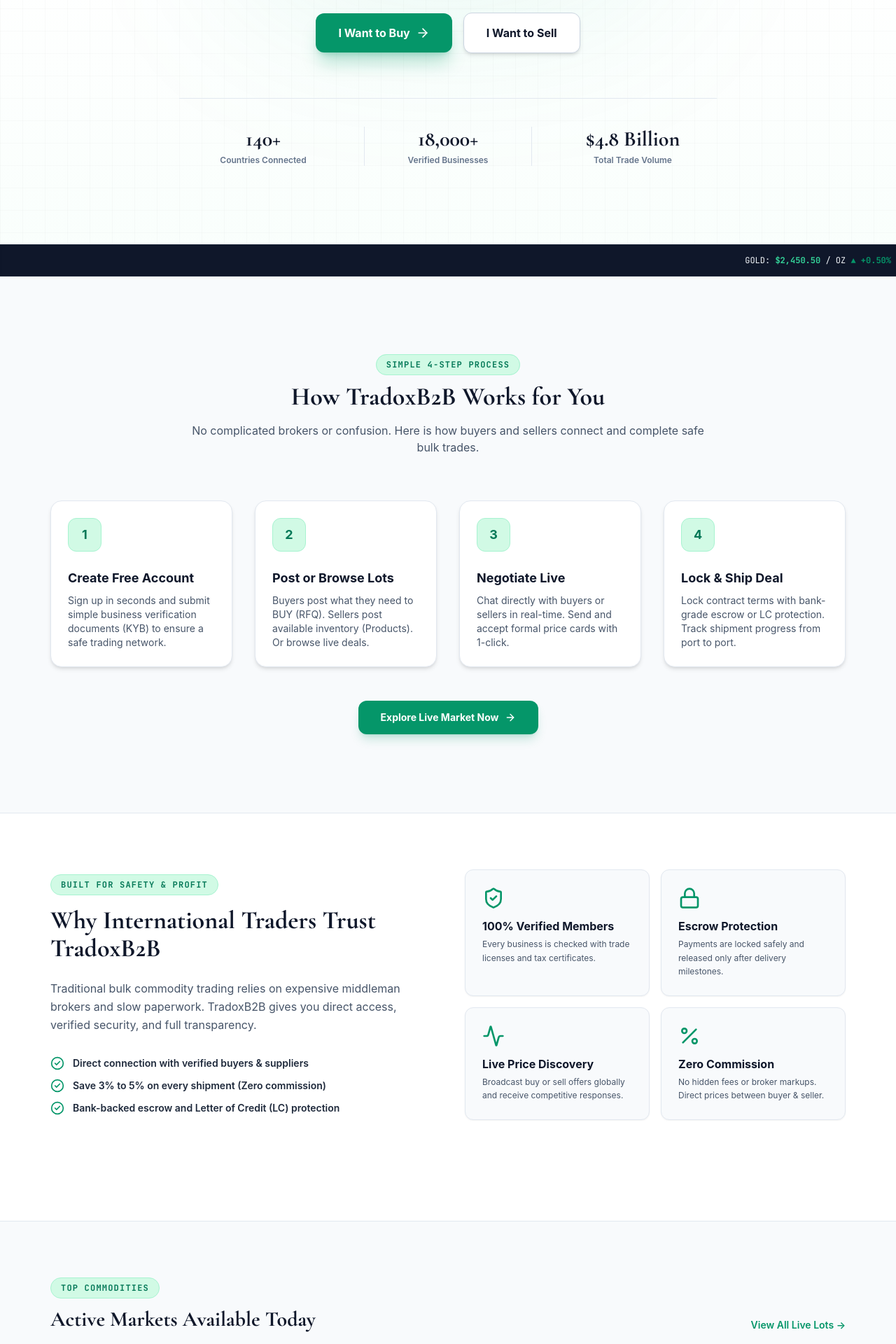
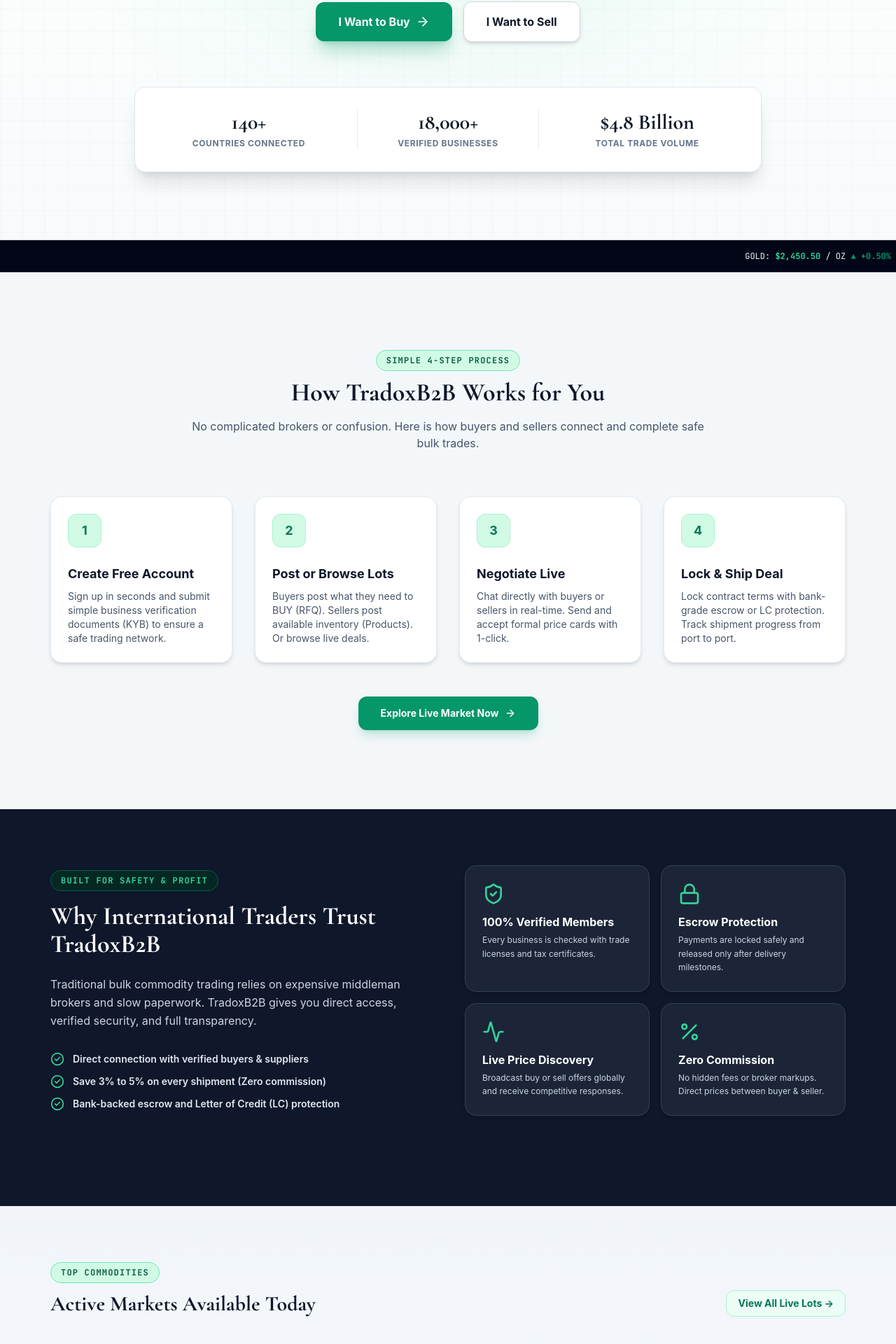
Before and after one commit to krishnagm17/tradox-b2b, a React app in the folder frontend/: page / in a window 1280 px wide. Shown: the part 500-2420 px from the top of the page at 70% size. Built offline with nearby package versions, Linux system fonts and the light colour scheme; no server answers; the HTML template or start-up script is replaced by a standard one.

Commit message:
style: enhanced Landing page with rich section background colors, dark slate contrast sections, and elevated card styling to match app pages

```diff
--- a/frontend/src/pages/Landing.jsx
+++ b/frontend/src/pages/Landing.jsx
@@ -109,7 +109,7 @@
       </nav>
 
       {/* Hero Section */}
-      <section className="relative pt-32 pb-20 lg:pt-40 lg:pb-28 bg-gradient-to-b from-slate-50 via-white to-emerald-50/30 overflow-hidden">
+      <section className="relative pt-28 pb-20 lg:pt-36 lg:pb-24 bg-gradient-to-b from-slate-100 via-emerald-50/30 to-slate-50 border-b border-slate-200 overflow-hidden">
         {/* Decorative Grid */}
         <div className="absolute inset-0 bg-[linear-gradient(to_right,#00000005_1px,transparent_1px),linear-gradient(to_bottom,#00000005_1px,transparent_1px)] bg-[size:32px_32px] pointer-events-none" />
         <div className="absolute top-1/4 left-1/2 -translate-x-1/2 w-[600px] h-[300px] bg-emerald-500/10 blur-[120px] rounded-full pointer-events-none" />
@@ -117,7 +117,7 @@
         <div className="max-w-[1200px] mx-auto px-4 sm:px-6 lg:px-8 relative z-10 text-center">
 
           {/* Badge */}
-          <div className="inline-flex items-center gap-2 px-4 py-2 rounded-full bg-emerald-100 border border-emerald-200 text-emerald-800 text-xs font-semibold tracking-wide uppercase mb-8 shadow-sm">
+          <div className="inline-flex items-center gap-2 px-4 py-2 rounded-full bg-emerald-100 border border-emerald-300 text-emerald-800 text-xs font-bold tracking-wide uppercase mb-8 shadow-sm">
             <ShieldCheck className="w-4 h-4 text-emerald-600" />
             Verified B2B Wholesale Trading Platform
           </div>
@@ -151,18 +151,20 @@
           </div>
 
           {/* Social Proof Bar */}
-          <div className="grid grid-cols-1 sm:grid-cols-3 gap-6 pt-10 border-t border-slate-200 max-w-3xl mx-auto">
-            <div className="flex flex-col items-center">
-              <span className="text-3xl font-heading font-bold text-slate-900">140+</span>
-              <span className="text-xs text-slate-500 font-semibold mt-1">Countries Connected</span>
-            </div>
-            <div className="flex flex-col items-center border-y sm:border-y-0 sm:border-x border-slate-200 py-4 sm:py-0">
-              <span className="text-3xl font-heading font-bold text-slate-900">18,000+</span>
-              <span className="text-xs text-slate-500 font-semibold mt-1">Verified Businesses</span>
-            </div>
-            <div className="flex flex-col items-center">
-              <span className="text-3xl font-heading font-bold text-slate-900">$4.8 Billion</span>
-              <span className="text-xs text-slate-500 font-semibold mt-1">Total Trade Volume</span>
+          <div className="bg-white border border-slate-200 rounded-2xl p-6 sm:p-8 shadow-xl max-w-4xl mx-auto">
+            <div className="grid grid-cols-1 sm:grid-cols-3 gap-6">
+              <div className="flex flex-col items-center">
+                <span className="text-3xl font-heading font-extrabold text-slate-900">140+</span>
+                <span className="text-xs text-slate-500 font-bold uppercase tracking-wider mt-1">Countries Connected</span>
+              </div>
+              <div className="flex flex-col items-center border-y sm:border-y-0 sm:border-x border-slate-200 py-4 sm:py-0">
+                <span className="text-3xl font-heading font-extrabold text-slate-900">18,000+</span>
+                <span className="text-xs text-slate-500 font-bold uppercase tracking-wider mt-1">Verified Businesses</span>
+              </div>
+              <div className="flex flex-col items-center">
+                <span className="text-3xl font-heading font-extrabold text-slate-900">$4.8 Billion</span>
+                <span className="text-xs text-slate-500 font-bold uppercase tracking-wider mt-1">Total Trade Volume</span>
+              </div>
             </div>
           </div>
 
@@ -170,7 +172,7 @@
       </section>
 
       {/* Live Market Ticker */}
-      <div className="bg-slate-900 text-slate-100 border-y border-slate-800 py-3.5 overflow-hidden whitespace-nowrap text-xs font-mono shadow-inner">
+      <div className="bg-slate-950 text-slate-100 border-y border-slate-800 py-3.5 overflow-hidden whitespace-nowrap text-xs font-mono shadow-inner">
         <div className="inline-block animate-[marquee_30s_linear_infinite]">
           <span className="mx-8">GOLD: <span className="text-emerald-400 font-bold">$2,450.50</span> / OZ {renderTickerChange(0.5)}</span>
           <span className="mx-8">WHEAT: <span className="text-emerald-400 font-bold">$680.20</span> / MT {renderTickerChange(-1.2)}</span>
@@ -182,11 +184,11 @@
       </div>
 
       {/* HOW IT WORKS SECTION (Simple 4-Step Diagram) */}
-      <section id="how-it-works" className="py-20 sm:py-28 bg-slate-50 relative border-b border-slate-200">
+      <section id="how-it-works" className="py-20 sm:py-28 bg-slate-100/80 relative border-b border-slate-200">
         <div className="max-w-[1200px] mx-auto px-4 sm:px-6 lg:px-8">
 
           <div className="text-center max-w-3xl mx-auto mb-16">
-            <span className="text-xs font-mono font-bold tracking-widest text-emerald-700 uppercase bg-emerald-100 px-3.5 py-1.5 rounded-full border border-emerald-200">
+            <span className="text-xs font-mono font-bold tracking-widest text-emerald-800 uppercase bg-emerald-100 px-3.5 py-1.5 rounded-full border border-emerald-300">
               Simple 4-Step Process
             </span>
             <h2 className="text-3xl sm:text-4xl font-heading font-bold text-slate-900 mt-4 mb-4">
@@ -200,7 +202,7 @@
           <div className="grid grid-cols-1 md:grid-cols-2 lg:grid-cols-4 gap-8">
 
             {/* Step 1 */}
-            <div className="bg-white border border-slate-200 rounded-2xl p-6 relative group hover:border-emerald-500 transition-all shadow-md hover:shadow-xl">
+            <div className="bg-white border border-slate-200/90 rounded-2xl p-6 relative group hover:border-emerald-500 transition-all shadow-md hover:shadow-xl">
               <div className="w-12 h-12 rounded-xl bg-emerald-100 border border-emerald-200 text-emerald-700 flex items-center justify-center font-bold text-lg mb-6 group-hover:scale-110 transition-transform">
                 1
               </div>
@@ -211,7 +213,7 @@
             </div>
 
             {/* Step 2 */}
-            <div className="bg-white border border-slate-200 rounded-2xl p-6 relative group hover:border-emerald-500 transition-all shadow-md hover:shadow-xl">
+            <div className="bg-white border border-slate-200/90 rounded-2xl p-6 relative group hover:border-emerald-500 transition-all shadow-md hover:shadow-xl">
               <div className="w-12 h-12 rounded-xl bg-emerald-100 border border-emerald-200 text-emerald-700 flex items-center justify-center font-bold text-lg mb-6 group-hover:scale-110 transition-transform">
                 2
               </div>
@@ -222,7 +224,7 @@
             </div>
 
             {/* Step 3 */}
-            <div className="bg-white border border-slate-200 rounded-2xl p-6 relative group hover:border-emerald-500 transition-all shadow-md hover:shadow-xl">
+            <div className="bg-white border border-slate-200/90 rounded-2xl p-6 relative group hover:border-emerald-500 transition-all shadow-md hover:shadow-xl">
               <div className="w-12 h-12 rounded-xl bg-emerald-100 border border-emerald-200 text-emerald-700 flex items-center justify-center font-bold text-lg mb-6 group-hover:scale-110 transition-transform">
                 3
               </div>
@@ -233,7 +235,7 @@
             </div>
 
             {/* Step 4 */}
-            <div className="bg-white border border-slate-200 rounded-2xl p-6 relative group hover:border-emerald-500 transition-all shadow-md hover:shadow-xl">
+            <div className="bg-white border border-slate-200/90 rounded-2xl p-6 relative group hover:border-emerald-500 transition-all shadow-md hover:shadow-xl">
               <div className="w-12 h-12 rounded-xl bg-emerald-100 border border-emerald-200 text-emerald-700 flex items-center justify-center font-bold text-lg mb-6 group-hover:scale-110 transition-transform">
                 4
               </div>
@@ -259,59 +261,59 @@
       </section>
 
       {/* WHY TRADOXB2B SECTION */}
-      <section id="why-us" className="py-20 bg-white border-b border-slate-200">
+      <section id="why-us" className="py-20 bg-slate-900 text-white border-b border-slate-800">
         <div className="max-w-[1200px] mx-auto px-4 sm:px-6 lg:px-8">
 
-          <div className="grid grid-cols-1 lg:grid-cols-2 gap-12 items-center mb-16">
+          <div className="grid grid-cols-1 lg:grid-cols-2 gap-12 items-center mb-12">
             <div>
-              <span className="text-xs font-mono font-bold tracking-widest text-emerald-700 uppercase bg-emerald-100 px-3.5 py-1.5 rounded-full border border-emerald-200 mb-4 inline-block">
+              <span className="text-xs font-mono font-bold tracking-widest text-emerald-400 uppercase bg-emerald-950/80 px-3.5 py-1.5 rounded-full border border-emerald-800 mb-4 inline-block">
                 Built for Safety & Profit
               </span>
-              <h2 className="text-3xl sm:text-4xl font-heading font-bold text-slate-900 leading-tight mb-6">
+              <h2 className="text-3xl sm:text-4xl font-heading font-bold text-white leading-tight mb-6">
                 Why International Traders Trust TradoxB2B
               </h2>
-              <p className="text-slate-600 text-base leading-relaxed mb-8">
+              <p className="text-slate-300 text-base leading-relaxed mb-8">
                 Traditional bulk commodity trading relies on expensive middleman brokers and slow paperwork. TradoxB2B gives you direct access, verified security, and full transparency.
               </p>
               <div className="space-y-3">
-                <div className="flex items-center gap-3 text-slate-800 text-sm font-semibold">
-                  <CheckCircle2 className="w-5 h-5 text-emerald-600 shrink-0" />
+                <div className="flex items-center gap-3 text-slate-200 text-sm font-semibold">
+                  <CheckCircle2 className="w-5 h-5 text-emerald-400 shrink-0" />
                   Direct connection with verified buyers & suppliers
                 </div>
-                <div className="flex items-center gap-3 text-slate-800 text-sm font-semibold">
-                  <CheckCircle2 className="w-5 h-5 text-emerald-600 shrink-0" />
+                <div className="flex items-center gap-3 text-slate-200 text-sm font-semibold">
+                  <CheckCircle2 className="w-5 h-5 text-emerald-400 shrink-0" />
                   Save 3% to 5% on every shipment (Zero commission)
                 </div>
-                <div className="flex items-center gap-3 text-slate-800 text-sm font-semibold">
-                  <CheckCircle2 className="w-5 h-5 text-emerald-600 shrink-0" />
+                <div className="flex items-center gap-3 text-slate-200 text-sm font-semibold">
+                  <CheckCircle2 className="w-5 h-5 text-emerald-400 shrink-0" />
                   Bank-backed escrow and Letter of Credit (LC) protection
                 </div>
               </div>
             </div>
 
             <div className="grid grid-cols-1 sm:grid-cols-2 gap-4">
-              <div className="bg-slate-50 border border-slate-200 rounded-xl p-6 shadow-sm hover:border-emerald-300 transition-colors">
-                <ShieldCheck className="w-8 h-8 text-emerald-600 mb-3" />
-                <h4 className="text-base font-bold text-slate-900 mb-1">100% Verified Members</h4>
-                <p className="text-xs text-slate-600 leading-relaxed">Every business is checked with trade licenses and tax certificates.</p>
+              <div className="bg-slate-800/80 border border-slate-700 rounded-2xl p-6 shadow-md hover:border-emerald-500/50 transition-colors">
+                <ShieldCheck className="w-8 h-8 text-emerald-400 mb-3" />
+                <h4 className="text-base font-bold text-white mb-1">100% Verified Members</h4>
+                <p className="text-xs text-slate-300 leading-relaxed">Every business is checked with trade licenses and tax certificates.</p>
               </div>
 
-              <div className="bg-slate-50 border border-slate-200 rounded-xl p-6 shadow-sm hover:border-emerald-300 transition-colors">
-                <Lock className="w-8 h-8 text-emerald-600 mb-3" />
-                <h4 className="text-base font-bold text-slate-900 mb-1">Escrow Protection</h4>
-                <p className="text-xs text-slate-600 leading-relaxed">Payments are locked safely and released only after delivery milestones.</p>
+              <div className="bg-slate-800/80 border border-slate-700 rounded-2xl p-6 shadow-md hover:border-emerald-500/50 transition-colors">
+                <Lock className="w-8 h-8 text-emerald-400 mb-3" />
+                <h4 className="text-base font-bold text-white mb-1">Escrow Protection</h4>
+                <p className="text-xs text-slate-300 leading-relaxed">Payments are locked safely and released only after delivery milestones.</p>
               </div>
 
-              <div className="bg-slate-50 border border-slate-200 rounded-xl p-6 shadow-sm hover:border-emerald-300 transition-colors">
-                <Activity className="w-8 h-8 text-emerald-600 mb-3" />
-                <h4 className="text-base font-bold text-slate-900 mb-1">Live Price Discovery</h4>
-                <p className="text-xs text-slate-600 leading-relaxed">Broadcast buy or sell offers globally and receive competitive responses.</p>
+              <div className="bg-slate-800/80 border border-slate-700 rounded-2xl p-6 shadow-md hover:border-emerald-500/50 transition-colors">
+                <Activity className="w-8 h-8 text-emerald-400 mb-3" />
+                <h4 className="text-base font-bold text-white mb-1">Live Price Discovery</h4>
+                <p className="text-xs text-slate-300 leading-relaxed">Broadcast buy or sell offers globally and receive competitive responses.</p>
               </div>
 
-              <div className="bg-slate-50 border border-slate-200 rounded-xl p-6 shadow-sm hover:border-emerald-300 transition-colors">
-                <Percent className="w-8 h-8 text-emerald-600 mb-3" />
-                <h4 className="text-base font-bold text-slate-900 mb-1">Zero Commission</h4>
-                <p className="text-xs text-slate-600 leading-relaxed">No hidden fees or broker markups. Direct prices between buyer & seller.</p>
+              <div className="bg-slate-800/80 border border-slate-700 rounded-2xl p-6 shadow-md hover:border-emerald-500/50 transition-colors">
+                <Percent className="w-8 h-8 text-emerald-400 mb-3" />
+                <h4 className="text-base font-bold text-white mb-1">Zero Commission</h4>
+                <p className="text-xs text-slate-300 leading-relaxed">No hidden fees or broker markups. Direct prices between buyer & seller.</p>
               </div>
             </div>
           </div>
@@ -320,12 +322,12 @@
       </section>
 
       {/* COMMODITIES MARKET SECTION */}
-      <section id="commodities" className="py-20 bg-slate-50">
+      <section id="commodities" className="py-20 bg-gradient-to-b from-slate-100 to-slate-50 border-b border-slate-200">
         <div className="max-w-[1200px] mx-auto px-4 sm:px-6 lg:px-8">
 
           <div className="flex flex-col sm:flex-row sm:items-end justify-between gap-4 mb-12">
             <div>
-              <span className="text-xs font-mono font-bold tracking-widest text-emerald-700 uppercase bg-emerald-100 px-3.5 py-1.5 rounded-full border border-emerald-200 mb-3 inline-block">
+              <span className="text-xs font-mono font-bold tracking-widest text-emerald-800 uppercase bg-emerald-100 px-3.5 py-1.5 rounded-full border border-emerald-300 mb-3 inline-block">
                 Top Commodities
               </span>
               <h2 className="text-3xl font-heading font-bold text-slate-900">
@@ -334,7 +336,7 @@
             </div>
             <button
               onClick={() => navigate("/live-board")}
-              className="text-sm font-semibold text-emerald-600 hover:text-emerald-700 flex items-center gap-1"
+              className="text-sm font-bold text-emerald-700 hover:text-emerald-800 flex items-center gap-1 bg-emerald-50 border border-emerald-200 px-4 py-2 rounded-xl transition-colors"
             >
               View All Live Lots →
             </button>
```
